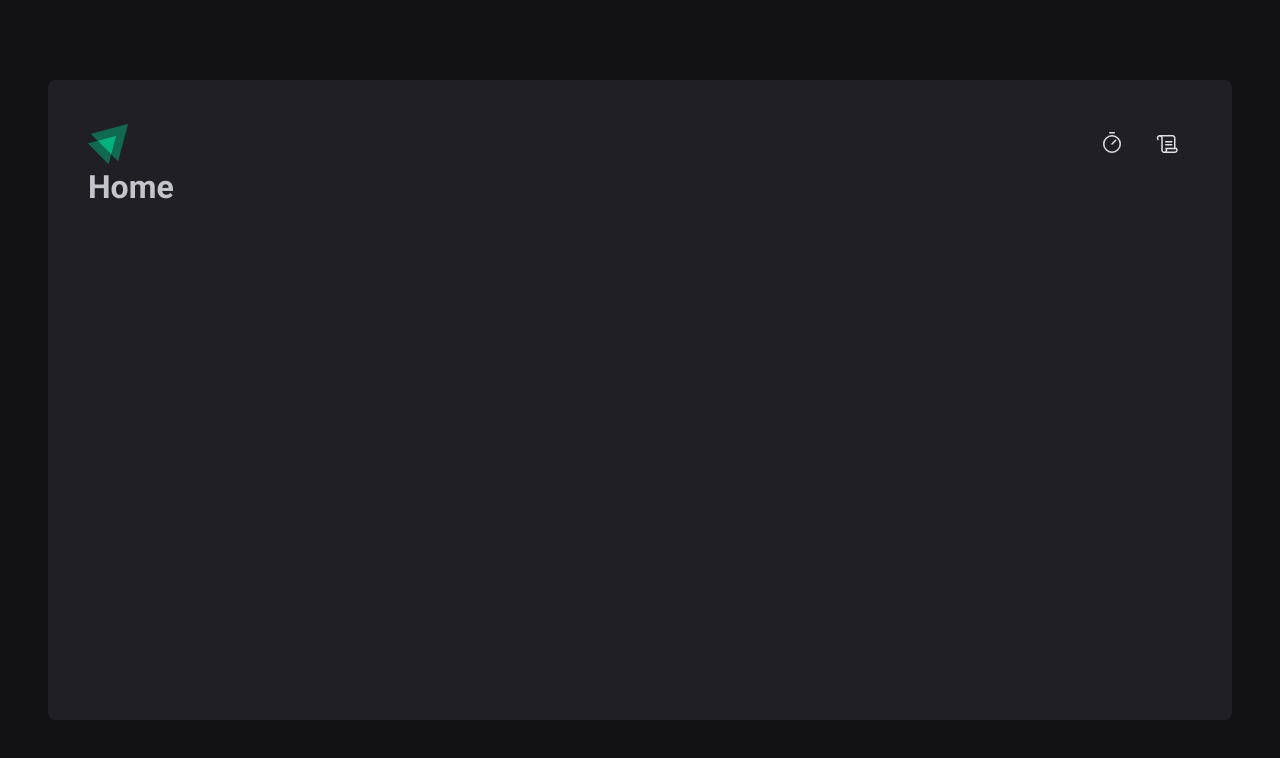
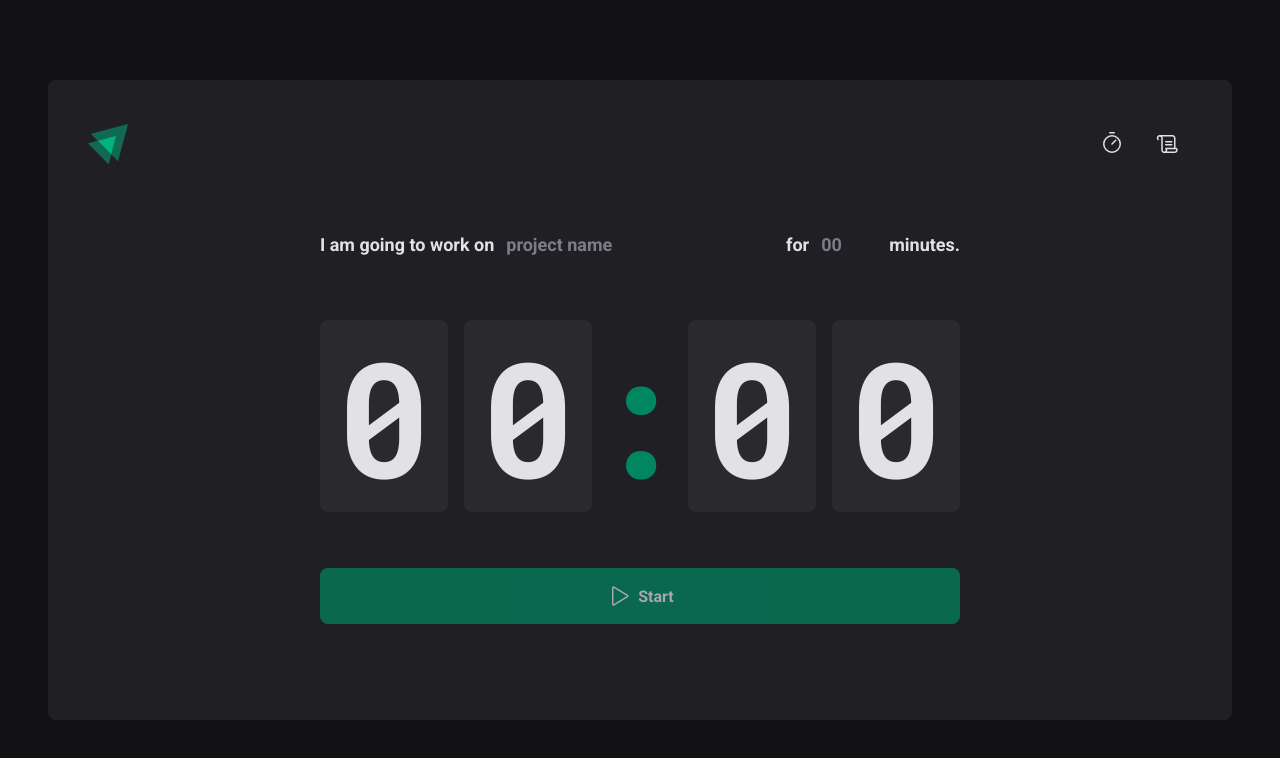
Before and after one commit to gcrozariol/timer-react, a React (Vite) app: page / in a window 1280 px wide. Shown: the top 758 px of the page. Built offline with nearby package versions, Linux system fonts and the light colour scheme.

Commit message:
Add home screen

```diff
--- a/src/pages/Home.tsx
+++ /dev/null
@@ -1,3 +0,0 @@
-export function Home() {
-  return <h1>Home</h1>
-}
--- /dev/null
+++ b/src/pages/Home/index.tsx
@@ -0,0 +1,60 @@
+import { Play } from 'phosphor-react'
+import {
+  CountdownContainer,
+  FormContainer,
+  HomeContainer,
+  MinutesAmountInput,
+  Separator,
+  StartCountdownButton,
+  TaskInput,
+} from './styles'
+
+export function Home() {
+  return (
+    <HomeContainer>
+      <form action="">
+        <FormContainer>
+          <label htmlFor="task">I am going to work on</label>
+          <TaskInput
+            id="task"
+            placeholder="project name"
+            list="task-suggestions"
+          />
+
+          <datalist id="task-suggestions">
+            <option value="Project 1" />
+            <option value="Project 2" />
+            <option value="Project 3" />
+            <option value="Project 4" />
+            <option value="Project 5" />
+          </datalist>
+
+          <label htmlFor="minutesAmount">for</label>
+          <MinutesAmountInput
+            id="minutesAmount"
+            type="number"
+            step={5}
+            min={5}
+            max={60}
+            placeholder="00"
+          />
+
+          <span>minutes.</span>
+        </FormContainer>
+
+        <CountdownContainer>
+          <span>0</span>
+          <span>0</span>
+          <Separator>:</Separator>
+          <span>0</span>
+          <span>0</span>
+        </CountdownContainer>
+
+        <StartCountdownButton disabled>
+          <Play size={24} />
+          Start
+        </StartCountdownButton>
+      </form>
+    </HomeContainer>
+  )
+}
--- /dev/null
+++ b/src/pages/Home/styles.ts
@@ -0,0 +1,115 @@
+import { styled } from 'styled-components'
+
+export const HomeContainer = styled.div`
+  flex: 1;
+  display: flex;
+  flex-direction: column;
+  align-items: center;
+  justify-content: center;
+
+  form {
+    display: flex;
+    flex-direction: column;
+    align-items: center;
+    gap: 3.5rem;
+  }
+`
+
+export const FormContainer = styled.div`
+  width: 100%;
+  display: flex;
+  align-items: center;
+  justify-content: center;
+  gap: 0.5rem;
+  color: ${(props) => props.theme['gray-100']};
+  font-size: 1.125rem;
+  font-weight: bold;
+  flex-wrap: wrap;
+`
+
+const BaseInput = styled.input`
+  background: transparent;
+  height: 2.5rem;
+  border: 0;
+  border-bottom: 0;
+  border-bottom: 2ox solid ${(props) => props.theme['gray-500']};
+  font-weight: bold;
+  font-size: 1.125rem;
+  padding: 0 0.25rem;
+  color: ${(props) => props.theme['gray-100']};
+
+  &::-webkit-calendar-picker-indicator {
+    display: none !important;
+  }
+
+  &:focus {
+    box-shadow: none;
+    border-color: ${(props) => props.theme['green-500']};
+  }
+
+  &::placeholder {
+    color: ${(props) => props.theme['gray-500']};
+  }
+`
+
+export const TaskInput = styled(BaseInput)`
+  flex: 1;
+`
+
+export const MinutesAmountInput = styled(BaseInput)`
+  width: 4rem;
+`
+
+export const CountdownContainer = styled.div`
+  font-family: 'Roboto Mono', monospace;
+  font-size: 10rem;
+  line-height: 8rem;
+  color: ${(props) => props.theme['gray-100']};
+
+  display: flex;
+  gap: 1rem;
+
+  span {
+    background: ${(props) => props.theme['gray-700']};
+    padding: 2rem 1rem;
+    border-radius: 8px;
+  }
+`
+export const Separator = styled.div`
+  padding: 2rem 0;
+  color: ${(props) => props.theme['green-500']};
+
+  width: 4rem;
+  overflow: hidden;
+  display: flex;
+  justify-content: center;
+`
+export const StartCountdownButton = styled.button`
+  width: 100%;
+  border: 0;
+  padding: 1rem;
+  border-radius: 8px;
+
+  display: flex;
+  align-items: center;
+  justify-content: center;
+
+  gap: 0.5rem;
+  font-weight: bold;
+
+  cursor: pointer;
+
+  background: ${(props) => props.theme['green-500']};
+  color: ${(props) => props.theme['gray-100']};
+
+  transition: 0.1s;
+
+  &:not(:disabled):hover {
+    background: ${(props) => props.theme['green-700']};
+  }
+
+  &:disabled {
+    opacity: 0.7;
+    cursor: not-allowed;
+  }
+`
--- a/src/styles/global.ts
+++ b/src/styles/global.ts
@@ -15,6 +15,7 @@
   body {
     color: ${(props) => props.theme['gray-300']};
     background: ${(props) => props.theme['gray-900']};
+    -webkit-font-smoothing: antialiased
   }
 
   body, input, textarea, button {
```
